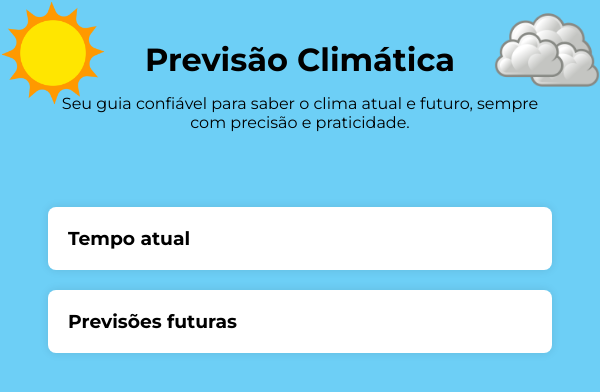
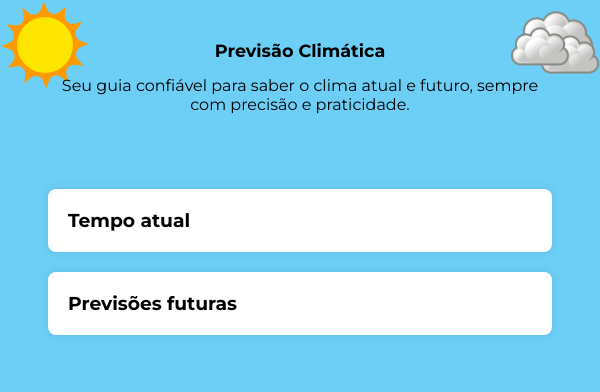
Before and after one commit to kauaemanuel2/projeto_oTempo, a plain HTML site: page index.html in a window 600 px wide. Drawn offline with Linux system fonts and the light colour scheme.

Commit message:
Update style.css

```diff
--- a/src/css/style.css
+++ b/src/css/style.css
@@ -83,11 +83,15 @@ section {
         padding: 40px;
     }
 
+    header > h1{
+        font-size: 1.1em;
+    }
+
     section {
         width: 90%;
     }
     body{
-        background-size: 106px;
+        background-size: 90px;
     }
 }
 
@@ -101,7 +105,7 @@ section {
         width: 45%;
     }
     body{
-        background-size: 117px;
+        background-size: 110px;
     }
 }
 
```
